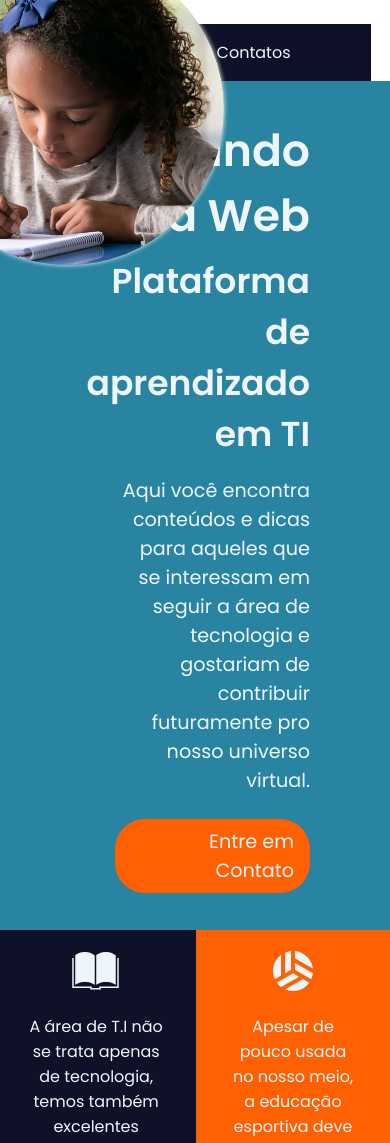
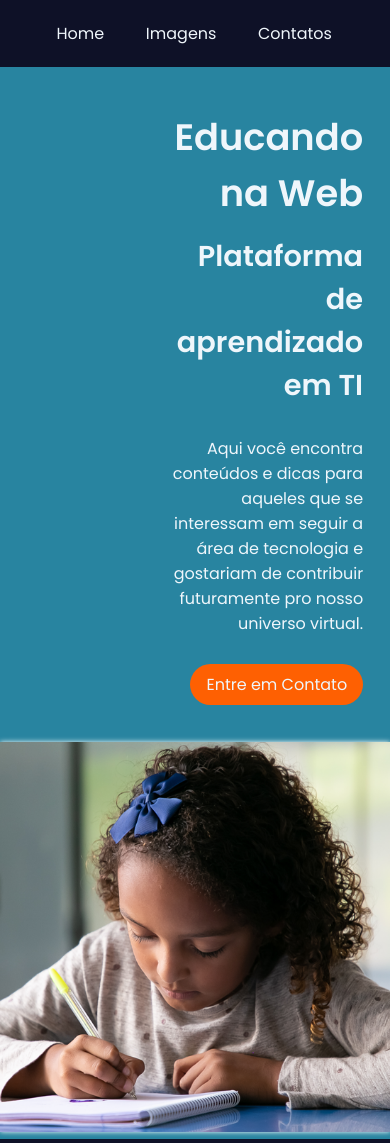
Before and after one commit to Grupo42/Web-42, a plain HTML site: page index.html in a window 390 px wide. Shown: the top 1143 px of the page. Drawn offline with Linux system fonts and the light colour scheme; files whose address does not match are found by name.

Commit message:
responsividade aplicada

```diff
--- a/index.html
+++ b/index.html
@@ -30,9 +30,6 @@
       </header>
 
       <main class="main-page">
-        <section class="menina">
-          <img src="./assets/girlwriting.png" alt="Menina estudando" />
-        </section>
 
         <section class="texto-principal">
           <h1>Educando na Web</h1>
@@ -45,6 +42,9 @@
           <a href="./views/contato.html">Entre em Contato</a>
         </section>
 
+        <section class="menina">
+          <img src="./assets/girlwriting.png" alt="Menina estudando" />
+        </section>
         <div class="container-footer">
           <div class="first bloco">
             <div class="icon">
--- a/sass/style.sass
+++ b/sass/style.sass
@@ -129,3 +129,100 @@ body
   background: variables.$deep-blue
 .second, .fourth
   background: variables.$orange
+
+/*====== MEDIA QUERIES ======*/
+
+@media (max-width: 1000px)
+  /*====== MENU ======*/
+
+  .nav
+    width: auto
+    margin: auto
+    background: #0e1127
+    text-align: center
+
+    & ul
+      display: flex
+      justify-content: center
+      margin-right: 0.1rem
+      list-style: none
+
+    & li
+      margin: 0.3rem
+
+  /*====== CONTENT ======*/
+
+  .texto-principal
+    text-align: right
+    align-items: flex-end
+    margin-right: 1.68rem
+    margin-left: 5.31rem
+    font-size: 1rem
+
+    & h1
+      text-align: right
+      font-size: 2.3em
+      margin-top: 0.85rem
+      margin-bottom: 0.85rem
+
+    & h2
+      text-align: right
+      font-size: 1.8em
+      margin-bottom: 0.85rem
+
+    & p
+      text-align: right
+      font-size: 1em
+      margin-bottom: 1.25rem
+
+    & a
+      margin: 0.5rem 0
+      padding: 0.5rem 1rem
+      background: #fe6002
+      border-radius: 30px
+      text-decoration: none
+      color: #eff6fb
+      transition: 400ms ease-in-out
+
+  /*====== IMG ======*/
+
+  .menina
+    position: static
+    width: fit-content
+
+    & img
+      position: static
+      justify-content: center
+      border-radius: 0
+      width: 100%
+
+  /*====== FOOTER ======*/
+
+  .container-footer
+    display: flex
+    flex-wrap: wrap
+
+    & .bloco
+      display: grid
+      padding: 1rem
+
+      & .icon
+        cursor: pointer
+        z-index: 2
+        margin: 1rem auto
+
+      & .icon i
+        font-size: 3.5rem
+
+      & p
+        text-align: center
+        margin-bottom: 1rem
+
+  .first,
+  .third
+    position: relative
+    background: #0e1127
+
+  .second,
+  .fourth
+    background: #fe6002
```
Also changed, not shown: css/contato-principal.css, css/contato.css, css/style.css, 2 other files.
